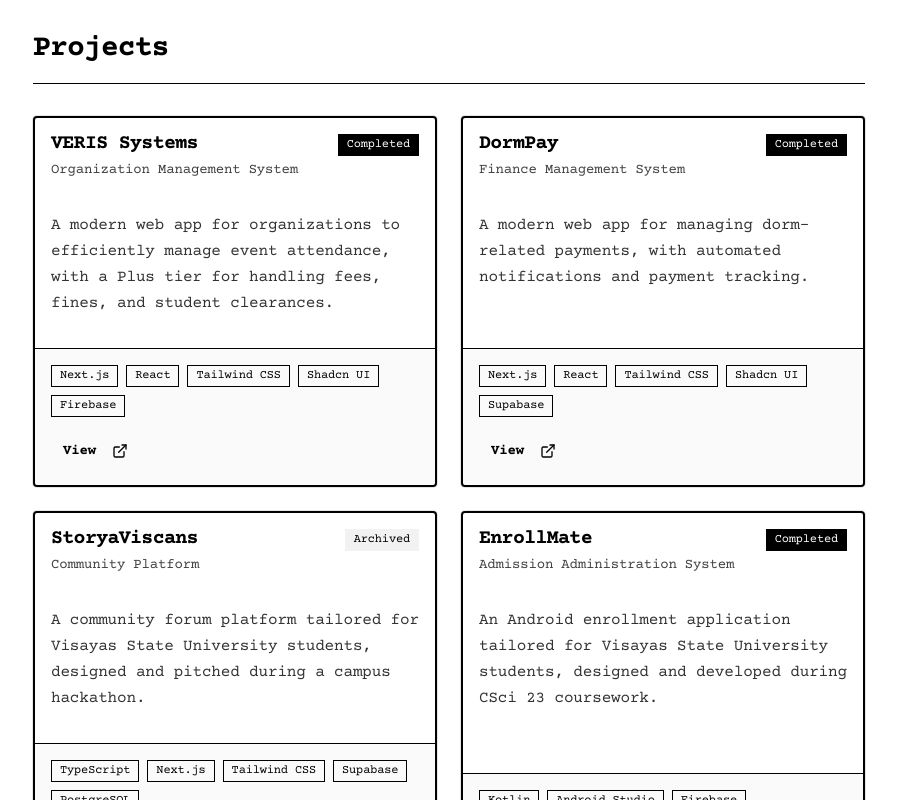
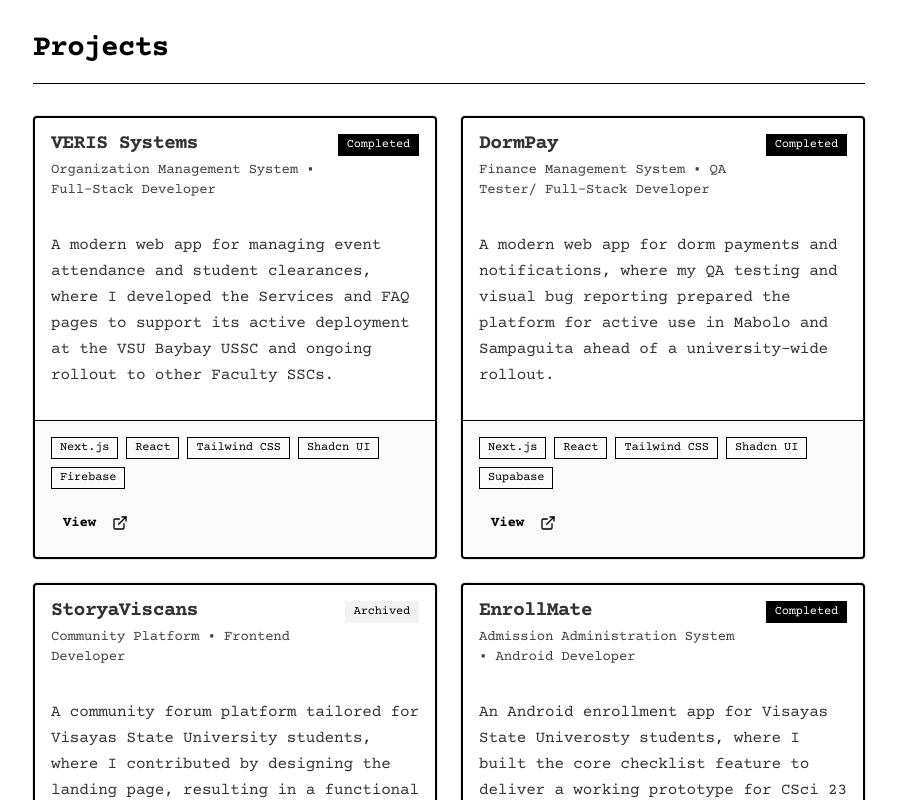
Before and after one commit to kindocarloo/gian-portfolio, a Next.js app: page / in a window 1280 px wide. Shown: the part 1300-2100 px from the top of the page, without its empty margins (191-1088 px from the left). Built offline with nearby package versions, Linux system fonts and the light colour scheme.

Commit message:
refactor: add role in project card

```diff
--- a/features/projects/components/project-card.tsx
+++ b/features/projects/components/project-card.tsx
@@ -13,11 +13,11 @@ export function ProjectCard({ project }: ProjectCardProps) {
     <Card className="group flex flex-col h-full border-2 shadow-sm transition-all duration-300 ease-out hover:-translate-y-1.5 hover:shadow-lg hover:shadow-slate-800/20 hover:border-slate-500">
       <CardHeader className="flex flex-row items-start justify-between gap-4 pb-4">
         <div className="flex flex-col gap-1.5">
-          <h3 className="font-bold text-xl leading-none tracking-tight transition-colors duration-300 group-hover:text-white">
+          <h3 className="font-bold text-xl leading-none tracking-tight text-foreground/80 transition-colors duration-300 group-hover:text-foreground dark:group-hover:text-white">
             {project.name}
           </h3>
           <p className="text-sm text-muted-foreground">
-            {project.category}
+            {project.category} • {project.role}
           </p>
         </div>
         <Badge
--- a/features/projects/data.ts
+++ b/features/projects/data.ts
@@ -3,6 +3,7 @@ export interface Project {
   category: string;
   description: string;
   status: "Completed" | "In Development" | "Prototype" | "Archived";
+  role: string;
   link?: string;
   techStack: string[];
 }
@@ -11,32 +12,36 @@ export const projectsData: Project[] = [
   {
     name: "VERIS Systems",
     category: "Organization Management System",
-    description: "A modern web app for organizations to efficiently manage event attendance, with a Plus tier for handling fees, fines, and student clearances.",
+    description: "A modern web app for managing event attendance and student clearances, where I developed the Services and FAQ pages to support its active deployment at the VSU Baybay USSC and ongoing rollout to other Faculty SSCs.",
     status: "Completed",
+    role: "Full-Stack Developer",
     link: "https://veris-dev.fc-ssc.online/",
     techStack: ["Next.js", "React", "Tailwind CSS", "Shadcn UI", "Firebase"],
   },
   {
     name: "DormPay",
     category: "Finance Management System",
-    description: "A modern web app for managing dorm-related payments, with automated notifications and payment tracking.",
+    description: "A modern web app for dorm payments and notifications, where my QA testing and visual bug reporting prepared the platform for active use in Mabolo and Sampaguita ahead of a university-wide rollout.",
     status: "Completed",
+    role: "QA Tester/ Full-Stack Developer",
     link: "https://dormpay-system.vercel.app",
     techStack: ["Next.js", "React", "Tailwind CSS", "Shadcn UI", "Supabase"],
   },
   {
     name: "StoryaViscans",
     category: "Community Platform",
-    description: "A community forum platform tailored for Visayas State University students, designed and pitched during a campus hackathon.",
+    description: "A community forum platform tailored for Visayas State University students, where I contributed by designing the landing page, resulting in a functional prototype successfully pitched during a campus hackathon.",
     status: "Archived",
+    role: "Frontend Developer",
     link: "https://github.com/Kikypochiki/Storya-Viscans",
     techStack: ["TypeScript", "Next.js", "Tailwind CSS", "Supabase", "PostgreSQL"],
   },
   {
     name: "EnrollMate",
     category: "Admission Administration System",
-    description: "An Android enrollment application tailored for Visayas State University students, designed and developed during CSci 23 coursework.",
+    description: "An Android enrollment app for Visayas State Univerosty students, where I built the core checklist feature to deliver a working prototype for CSci 23 coursework.",
     status: "Completed",
+    role: "Android Developer",
     link: "https://github.com/molar-bea/zenki",
     techStack: ["Kotlin", "Android Studio", "Firebase"],
   }
--- a/features/skills/components/skills-grid.tsx
+++ b/features/skills/components/skills-grid.tsx
@@ -8,7 +8,7 @@ export function SkillsGrid() {
       {skillsData.map((category) => (
         <Card key={category.title} className="group shadow-none border-2 transition-all duration-300 ease-out hover:-translate-y-1.5 hover:shadow-lg hover:shadow-slate-800/20 hover:border-slate-500">
           <CardContent className="p-6">
-            <h3 className="font-bold text-lg tracking-tight mb-4 transition-colors duration-300 group-hover:text-white">
+            <h3 className="font-bold text-lg tracking-tight mb-4 text-foreground/80 transition-colors duration-300 group-hover:text-foreground dark:group-hover:text-white">
               {category.title}
             </h3>
             <div className="flex flex-wrap gap-2">
```
